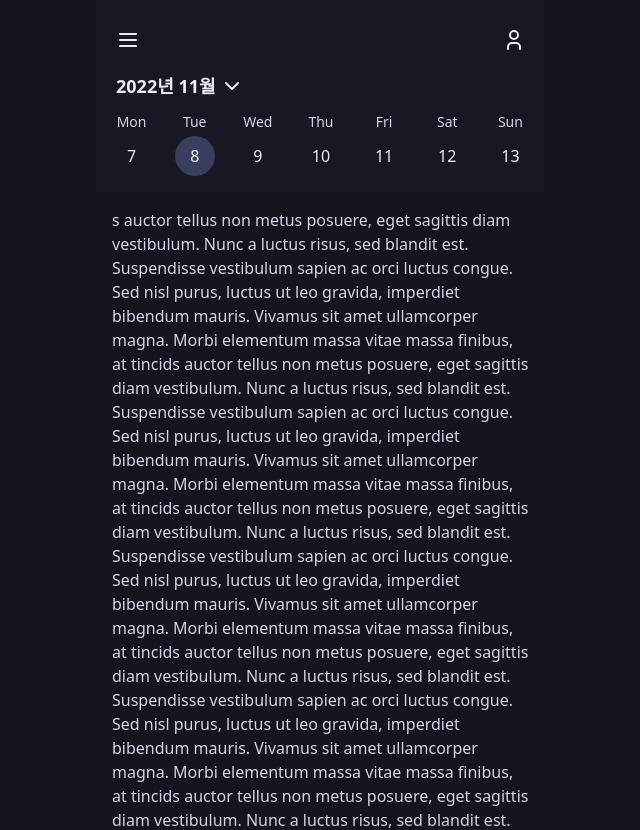
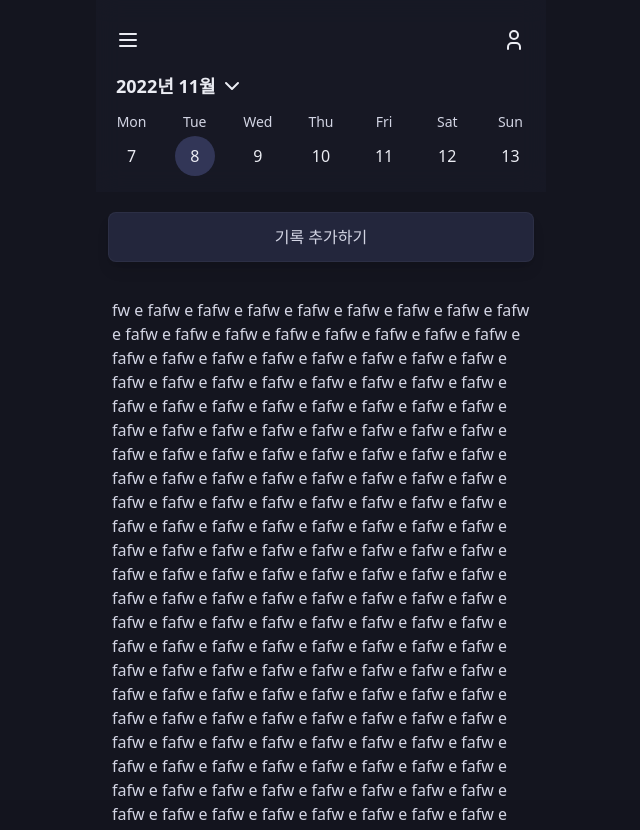
Before and after one commit to swsnu/swppfall2022-team5, a Next.js app in the folder frontend/: page /footprints in a window 1280 px wide. Shown: the top 830 px of the page, without its empty margins (319-959 px from the left). Built offline with nearby package versions, Linux system fonts and the light colour scheme.

Commit message:
add rectangle button

```diff
--- /dev/null
+++ b/frontend/components/buttons/RectangleButton.tsx
@@ -0,0 +1,26 @@
+import classNames from "classnames";
+
+interface IProps {
+  onClick: () => void;
+  text: string;
+  isLoading: boolean;
+  className?: string;
+}
+
+const RectangleButton = ({ onClick, text, isLoading, className }: IProps) => {
+  return (
+    <div className="grid justify-items-stretch px-3">
+      <button
+        className={classNames(
+          className,
+          "rounded-lg border border-navy-200/5 bg-navy-700 p-3 text-navy-200 transition-colors hover:bg-navy-600",
+        )}
+        onClick={onClick}
+      >
+        {text}
+      </button>
+    </div>
+  );
+};
+
+export default RectangleButton;
--- a/frontend/components/calendar/DayButton.tsx
+++ b/frontend/components/calendar/DayButton.tsx
@@ -20,7 +20,7 @@ const DayButton = ({ date, onClick, isActive, isCurrentMonth, showWeekday }: IPr
         )}
         <button
           className={classNames("mt-1 flex h-10 w-10 items-center justify-center rounded-full hover:cursor-pointer ", {
-            "bg-navy-700": isActive,
+            "bg-navy-600": isActive,
             "hover:bg-navy-100/5": !isActive,
             "opacity-50": !isCurrentMonth,
           })}
--- a/frontend/components/containers/Container.tsx
+++ b/frontend/components/containers/Container.tsx
@@ -3,7 +3,7 @@ import { PropsWithChildren } from "react";
 const Container = ({ children }: PropsWithChildren) => {
   return (
     <div className="min-h-screen bg-navy-900 text-navy-100">
-      <div className="relative mx-auto sm:container">{children}</div>
+      <div className="relative mx-auto h-screen sm:container">{children}</div>
     </div>
   );
 };
--- a/frontend/components/navbar/NavigationBar.tsx
+++ b/frontend/components/navbar/NavigationBar.tsx
@@ -1,9 +1,15 @@
 import { IconMenu2, IconUser } from "@tabler/icons";
 import IconButton from "../buttons/IconButton";
-const NavigationBar = () => {
+
+interface IProps {
+  title?: string;
+}
+
+const NavigationBar = ({ title }: IProps) => {
   return (
-    <div className="flex justify-between px-3 pt-5 pb-3">
+    <div className="flex items-center justify-between px-3 pt-5 pb-3">
       <IconButton icon={IconMenu2} onClick={() => {}} />
+      <div>{title}</div>
       <IconButton icon={IconUser} onClick={() => {}} />
     </div>
   );
--- a/frontend/pages/footprints/index.tsx
+++ b/frontend/pages/footprints/index.tsx
@@ -5,23 +5,21 @@ import NavigationBar from "../../components/navbar/NavigationBar";
 import { useCalendarStore } from "../../store/calendar";
 import { getWeekContainingDate } from "../../utils/calendar";
 import shallow from "zustand/shallow";
+import RectangleButton from "../../components/buttons/RectangleButton";
 
 export default function Footprints() {
   const { selectedDate, selectedWeek, setSelectedDate } = useCalendarStore((state) => state, shallow);
   return (
     <Container>
-      <div className="sticky top-0 right-0 bg-navy-800/90 pb-4 backdrop-blur-md">
+      <div className="sticky top-0 left-0 right-0 bg-navy-800/90 pb-4 backdrop-blur-md">
         <NavigationBar />
         <MonthDropdown selectedDate={selectedDate} />
         <WeekCalendar week={selectedWeek} setSelectedDate={setSelectedDate} selectedDate={selectedDate} showWeekday />
       </div>
-      <div>
-        <div className="p-4 text-navy-200 ">
-          {"s auctor tellus non metus posuere, eget sagittis diam vestibulum. Nunc a luctus risus, sed blandit est. Suspendisse vestibulum sapien ac orci luctus congue. Sed nisl purus, luctus ut leo gravida, imperdiet bibendum mauris. Vivamus sit amet ullamcorper magna. Morbi elementum massa vitae massa finibus, at tincid".repeat(
-            50,
-          )}
-        </div>
-      </div>
+
+      <RectangleButton text="기록 추가하기" onClick={() => {}} isLoading={false} className="my-5 shadow-lg" />
+
+      <div className="p-4 text-navy-200 ">{"fw e fa".repeat(3000)}</div>
     </Container>
   );
 }
--- a/frontend/tailwind.config.js
+++ b/frontend/tailwind.config.js
@@ -17,8 +17,8 @@ module.exports = {
         300: "#acb0cd",
         400: "#7f86b1",
         500: "#5e6699",
-        600: "#4a507f",
-        700: "#393d60",
+        600: "#323657",
+        700: "#23263c",
         800: "#181925",
         900: "#14151f",
       },
```
